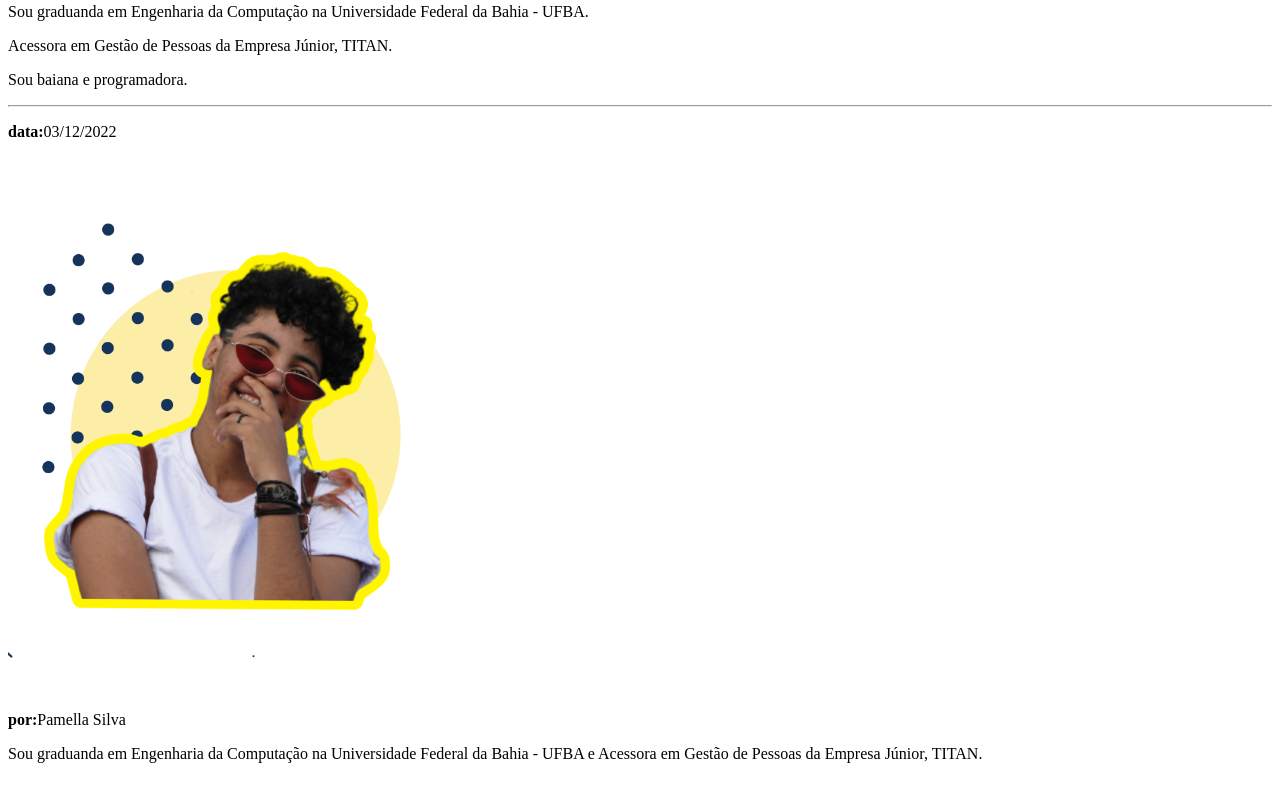
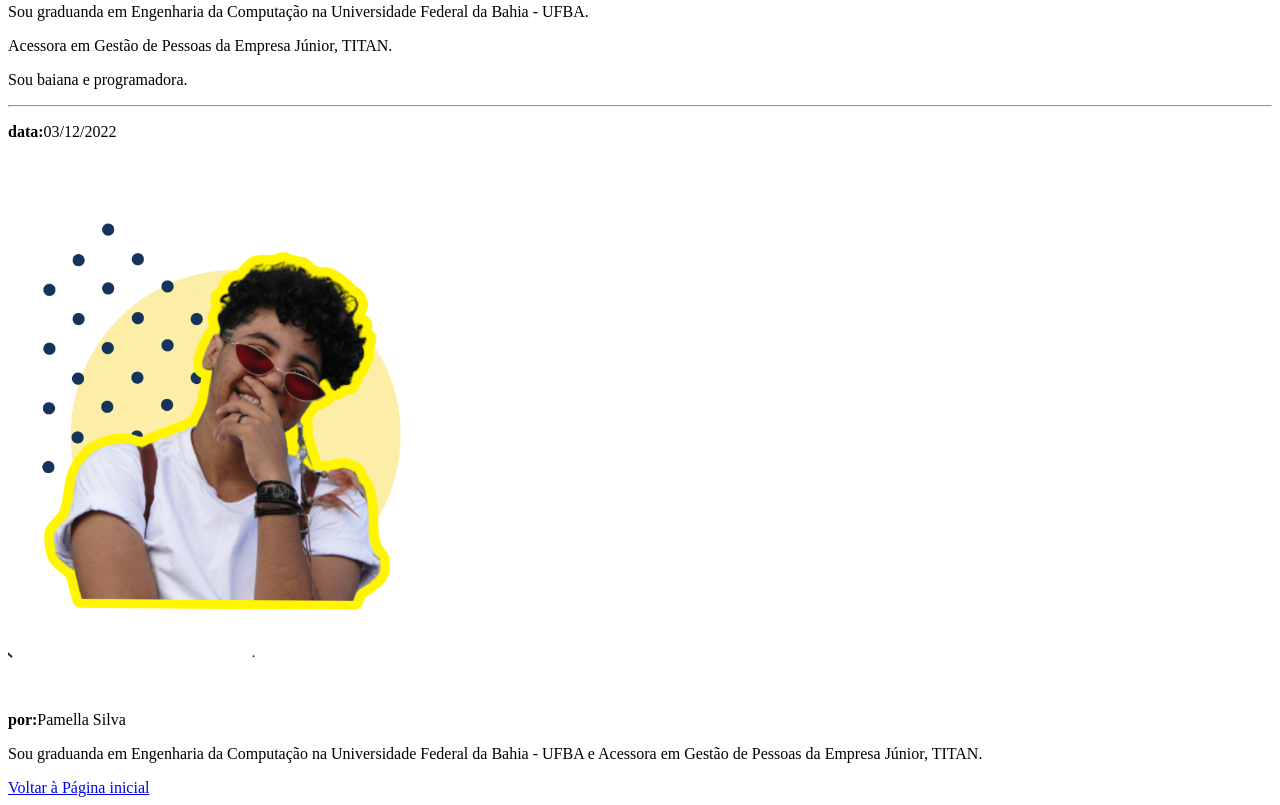
Before and after one commit to pamellabeca/5desafiosDeHTML-, a plain HTML site: page navegacao/blogPost.html in a window 1280 px wide. Shown: the part 749-1554 px from the top of the page. Before the commit the page ends 1528 px from the top, so only its background shows below. Drawn offline with Linux system fonts and the light colour scheme.

Commit message:
chore: Adicionado link para página inicial em blogpost

```diff
--- a/navegacao/blogPost.html
+++ b/navegacao/blogPost.html
@@ -31,7 +31,8 @@
             <p><b>por:</b>Pamella Silva</p>
             <p>Sou graduanda em Engenharia da Computação na Universidade Federal da Bahia - UFBA e Acessora em Gestão de Pessoas da Empresa Júnior, TITAN.</p>
         </aside>
+    </article>
 
-    </article>
+    <a href="index.html">Voltar à Página inicial</a>
 </body>
 </html>
```
